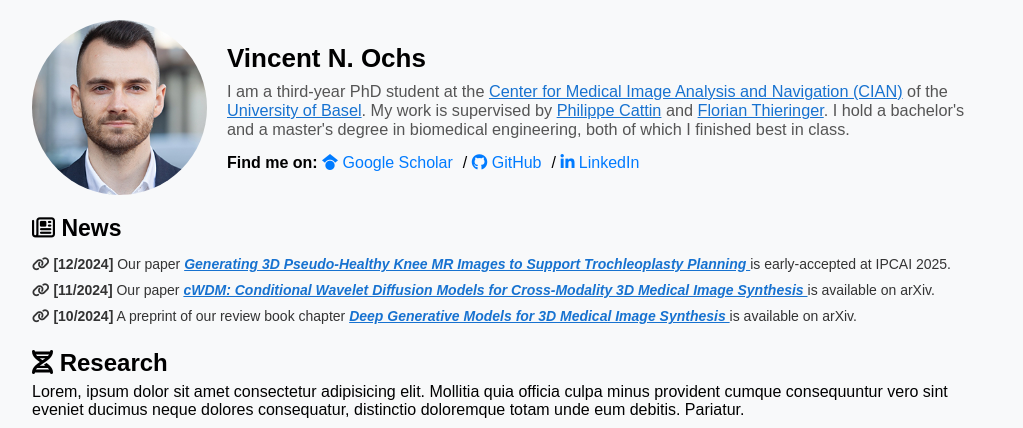
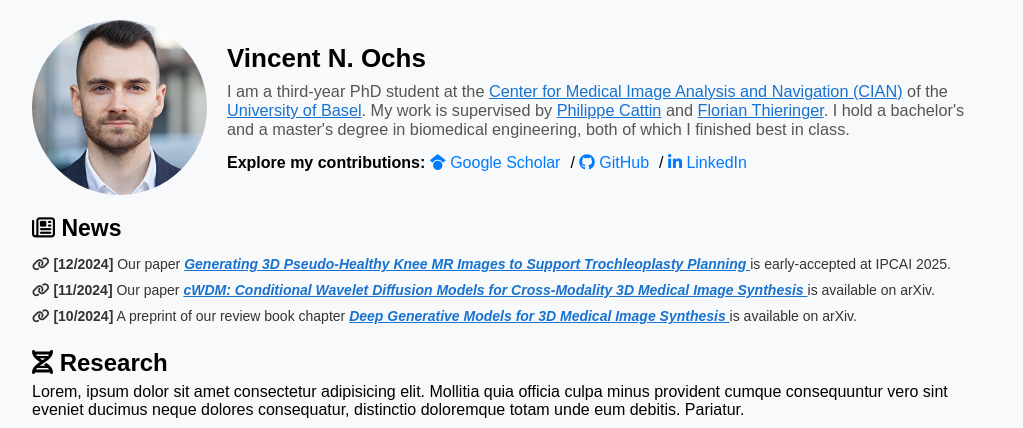
Before and after one commit to amiyaadhikary/ochs-research-hub, a plain HTML site: page index.html in a window 1280 px wide. Shown: the top 428 px of the page, without its empty margins (128-1151 px from the left). Drawn offline with Linux system fonts and the light colour scheme.

Commit message:
Added Explore my contributions

```diff
--- a/index.html
+++ b/index.html
@@ -27,7 +27,7 @@
           class.
         </div>
         <div class="links">
-          <strong>Find me on:</strong>
+          <strong>Explore my contributions:</strong>
           <a href="#"
             ><i class="fa-brands fa-google-scholar"></i> Google Scholar</a
           >/ <a href="#"><i class="fa-brands fa-github"></i> GitHub</a>/
```
